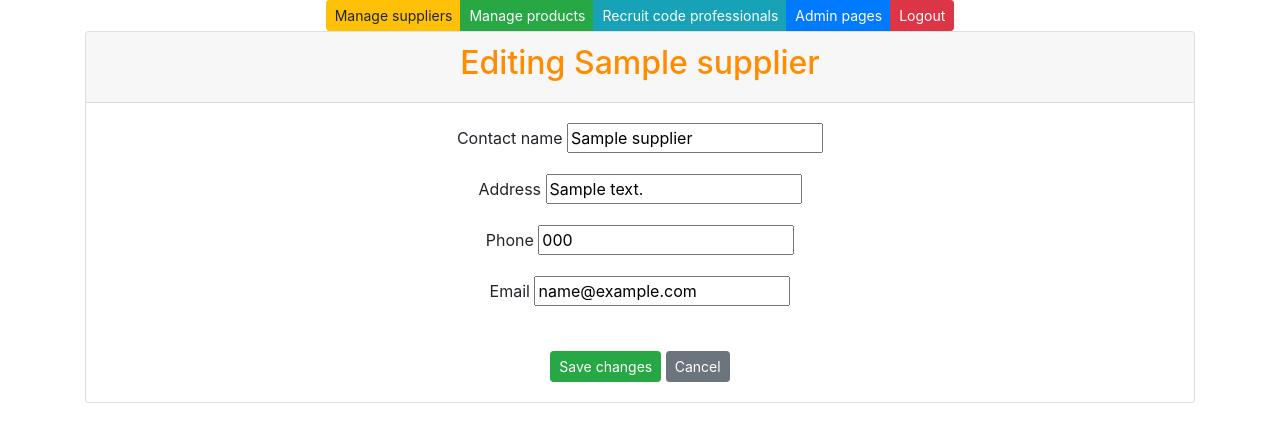
After one commit to AndreyGOIT/careeria-django, a Django app: page /edit-supplier-get/1/ in a window 1280 px wide. The commit adds this page. Shown: the top 442 px of the page. Run offline with Django 5.2, Linux system fonts and the light colour scheme; tables that the repository leaves empty hold one stand-in row (values such as "Sample post"); some libraries are stand-ins or nearby versions.

Commit message:
add supplier editing

```diff
--- /dev/null
+++ b/app/templates/edit_supplier.html
@@ -0,0 +1,60 @@
+{% extends "index.html" %} {% block content %}
+
+<div class="card">
+  <div class="card-header">
+    <h2 style="color: darkorange">Editing {{supplier.companyname}}</h2>
+  </div>
+  <div class="card-body">
+    <form method="post" action="/edit-supplier-post/{{supplier.id}}/">
+      {% csrf_token %}
+      <input type="hidden" name="id" value="{{supplier.id}}" />
+      <div class="form-group">
+        <label for="contactname">Contact name</label>
+        <input
+          class="card-text"
+          type="text"
+          name="contactname"
+          value="{{supplier.contactname}}"
+        />
+      </div>
+      <div class="form-group">
+        <label for="address">Address</label>
+        <input
+          class="card-text"
+          type="text"
+          name="address"
+          value="{{supplier.address}}"
+        />
+      </div>
+      <div class="form-group">
+        <label for="phone">Phone</label>
+        <input
+          class="card-text"
+          type="text"
+          name="phone"
+          value="{{supplier.phone}}"
+        />
+      </div>
+      <div class="form-group">
+        <label for="email">Email</label>
+        <input
+          class="card-text"
+          type="email"
+          name="email"
+          value="{{supplier.email}}"
+        />
+      </div>
+
+      <br />
+
+      <input
+        type="submit"
+        value="Save changes"
+        class="btn btn-success btn-sm"
+      />
+      <a href="/suppliers/" class="btn btn-secondary btn-sm">Cancel</a>
+    </form>
+  </div>
+</div>
+
+{% endblock %}
--- a/app/urls.py
+++ b/app/urls.py
@@ -20,6 +20,7 @@ from django.urls import path
 from app.views import landing_view, supplierlistview, productlistview, addsupplier, addproduct
 from app.views import deleteproduct, confirmdeleteproduct, \
     deletesupplier, confirmdeletesupplier, edit_product_get, edit_product_post
+from app.views import edit_supplier_get, edit_supplier_post
 
 urlpatterns = [
     path('', landing_view),
@@ -37,6 +38,8 @@ urlpatterns = [
     path('add-supplier/', addsupplier),
     path('delete-supplier/<int:id>/', deletesupplier),
     path('confirm-delete-supplier/<int:id>/', confirmdeletesupplier),
+    path('edit-supplier-get/<int:id>/', edit_supplier_get, name='edit_supplier'),
+    path('edit-supplier-post/<int:id>/', edit_supplier_post, name='edit_supplier_post'),
 
     path('admin/', admin.site.urls),
 ]
--- a/app/views.py
+++ b/app/views.py
@@ -72,3 +72,17 @@ def confirmdeletesupplier(request, id):
 def deletesupplier(request, id):
     Supplier.objects.get(id = id).delete()
     return redirect(supplierlistview)
+
+def edit_supplier_get(request, id):
+        supplier = Supplier.objects.get(id = id)
+        context = {'supplier': supplier}
+        return render (request,"edit_supplier.html",context)
+
+def edit_supplier_post(request, id):
+        item = Supplier.objects.get(id = id)
+        item.contactname = request.POST['contactname']
+        item.address = request.POST['address']
+        item.phone = request.POST['phone']
+        item.email = request.POST['email']
+        item.save()
+        return redirect(supplierlistview)
```
Also changed, not shown: app/templates/edit_product.html (+39 -10 lines).
